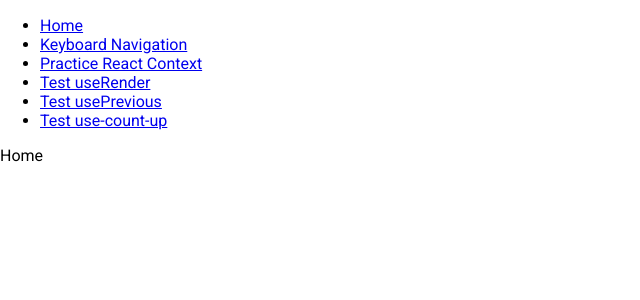
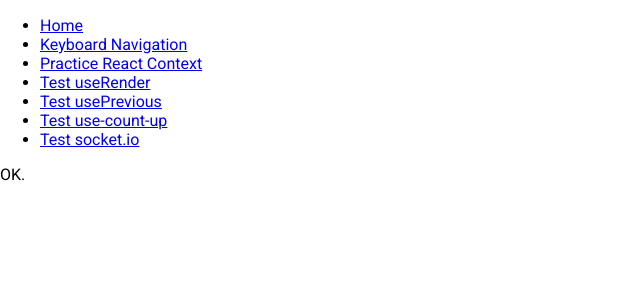
Before and after one commit to nhd98z/practice-reactjs, a React (Create React App) app: page /test-socket-io in a window 1280 px wide. Shown: the top 300 px of the page, without its empty margins (0-640 px from the left). Built offline with nearby package versions, Linux system fonts and the light colour scheme; no server answers.

Commit message:
feat: test socket.io done

```diff
--- a/package.json
+++ b/package.json
@@ -10,6 +10,7 @@
     "react-dom": "^17.0.2",
     "react-router-dom": "^5.2.0",
     "react-scripts": "4.0.3",
+    "socket.io-client": "^4.1.2",
     "typescript": "^4.1.2",
     "use-count-up": "^2.3.1",
     "web-vitals": "^2.0.1"
--- a/src/App.tsx
+++ b/src/App.tsx
@@ -6,6 +6,7 @@ import PracticeReactContext from './pages/PracticeReactContext';
 import TestUseRender from './pages/TestUseRender';
 import TestUsePrevious from './pages/TestUsePrevious';
 import TestUseCountUp from './pages/TestUseCountUp';
+import TestSocketIO from './pages/TestSocketIO';
 
 export default function App() {
   return (
@@ -30,6 +31,9 @@ export default function App() {
           <li>
             <Link to="/test-use-count-up">Test use-count-up</Link>
           </li>
+          <li>
+            <Link to="/test-socket-io">Test socket.io</Link>
+          </li>
         </ul>
       </nav>
 
@@ -41,7 +45,7 @@ export default function App() {
         <Route strict path="/test-use-render" component={TestUseRender} />
         <Route strict path="/test-use-previous" component={TestUsePrevious} />
         <Route strict path="/test-use-count-up" component={TestUseCountUp} />
-
+        <Route strict path="/test-socket-io" component={TestSocketIO} />
         {/* Home and Redirect */}
         <Route strict path="/" component={Home} />
         <Route component={() => <Redirect to={{ pathname: '/' }} />} />
--- /dev/null
+++ b/src/pages/TestSocketIO/index.tsx
@@ -0,0 +1,22 @@
+import React, { useEffect } from 'react';
+import io from 'socket.io-client';
+
+// Run project express-socketio-tutorial.
+const socket = io('http://localhost:8080/');
+
+export default function TestSocketIO() {
+  useEffect(() => {
+    socket.on('connect', () => {
+      console.log('Connected');
+    });
+    socket.on('socketToMe', function (data) {
+      console.log('data', data);
+    });
+    return () => {
+      socket.off('connect');
+      socket.off('socketToMe');
+    };
+  }, []);
+
+  return <div>OK.</div>;
+}
```
Also changed, not shown: 1 other file (tests, documents, lock files or other folders).
